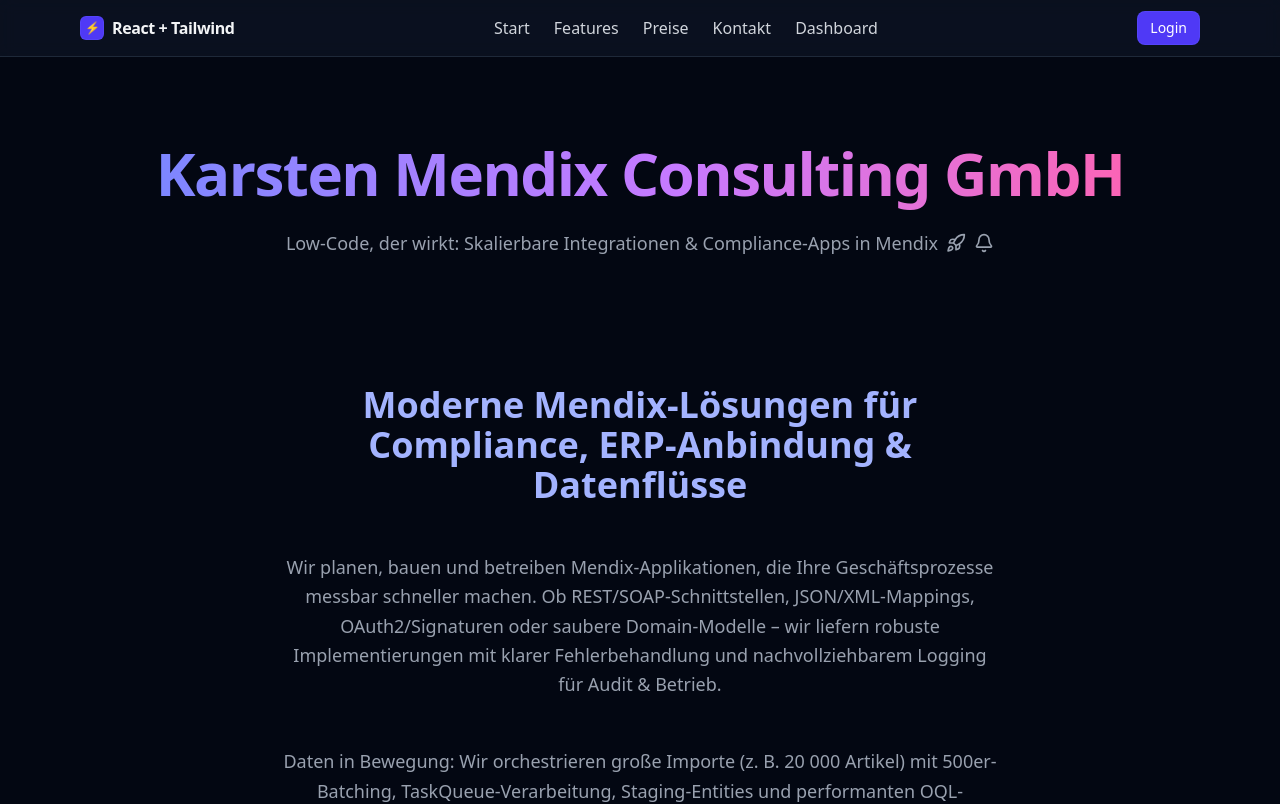
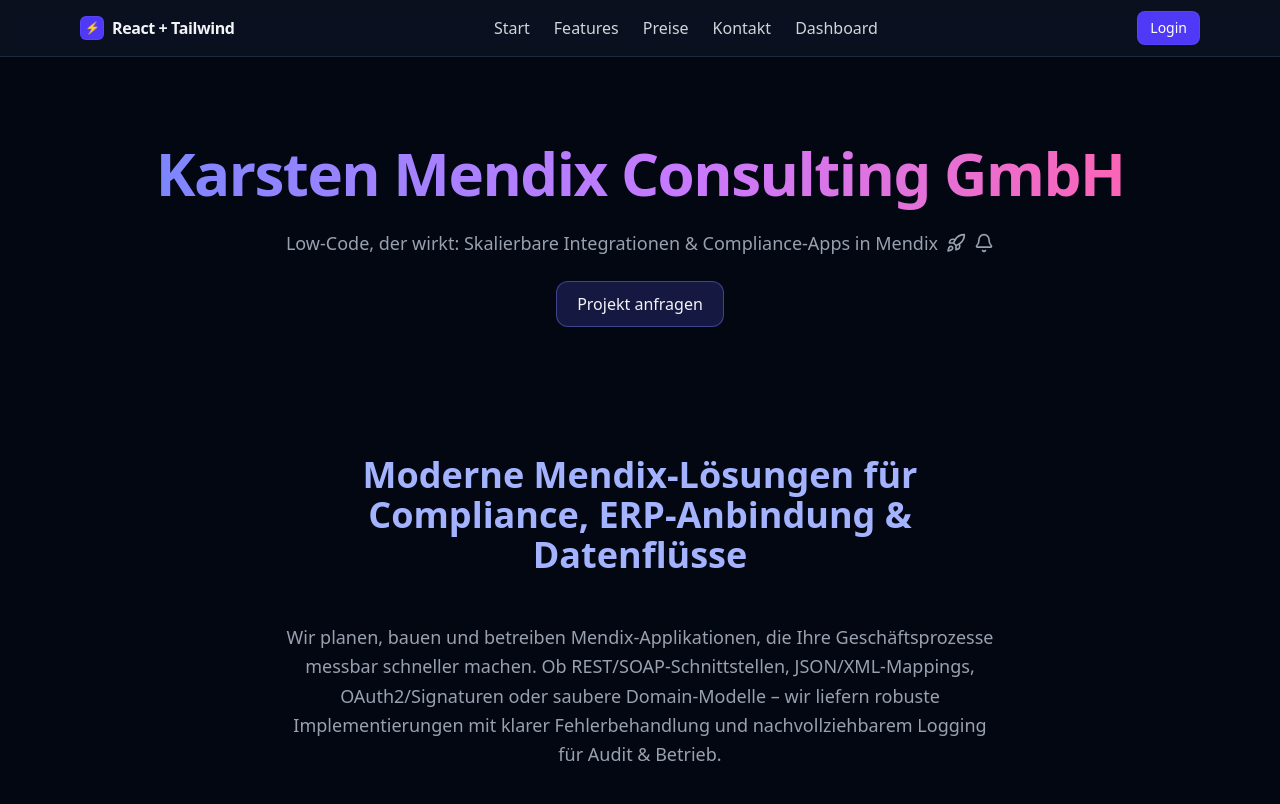
Before and after one commit to klamest190/tailwind-demo, a React (Vite) app: page / in a window 1280 px wide. Shown: the top 804 px of the page. Built offline with nearby package versions, Linux system fonts and the light colour scheme.

Commit message:
Small change

```diff
--- a/src/App.jsx
+++ b/src/App.jsx
@@ -1,6 +1,15 @@
 import Navbar from "./components/Navbar";
 import { motion } from "framer-motion";
-import { Bell, Rocket } from "lucide-react";
+import {
+  Bell,
+  Rocket,
+  Workflow,
+  Database,
+  ShieldCheck,
+  GitBranch,
+  Gauge,
+  CloudCog,
+} from "lucide-react";
 
 export default function App() {
   return (
@@ -30,6 +39,13 @@
           <Rocket className="h-5 w-5"></Rocket>
           <Bell className="h-5 w-5"></Bell>
         </p>
+
+        {/* Buttons */}
+        <div className="mt-6 flex gap-3">
+          <button className="px-5 py-2.5 rounded-xl bg-indigo-500/20 border border-indigo-400/40 hover:bg-indigo-500/30 transition">
+            Projekt anfragen
+          </button>
+        </div>
 
         <section className="px-6 py-32 max-w-3xl mx-auto text-center space-y-12">
           <motion.h2
```
